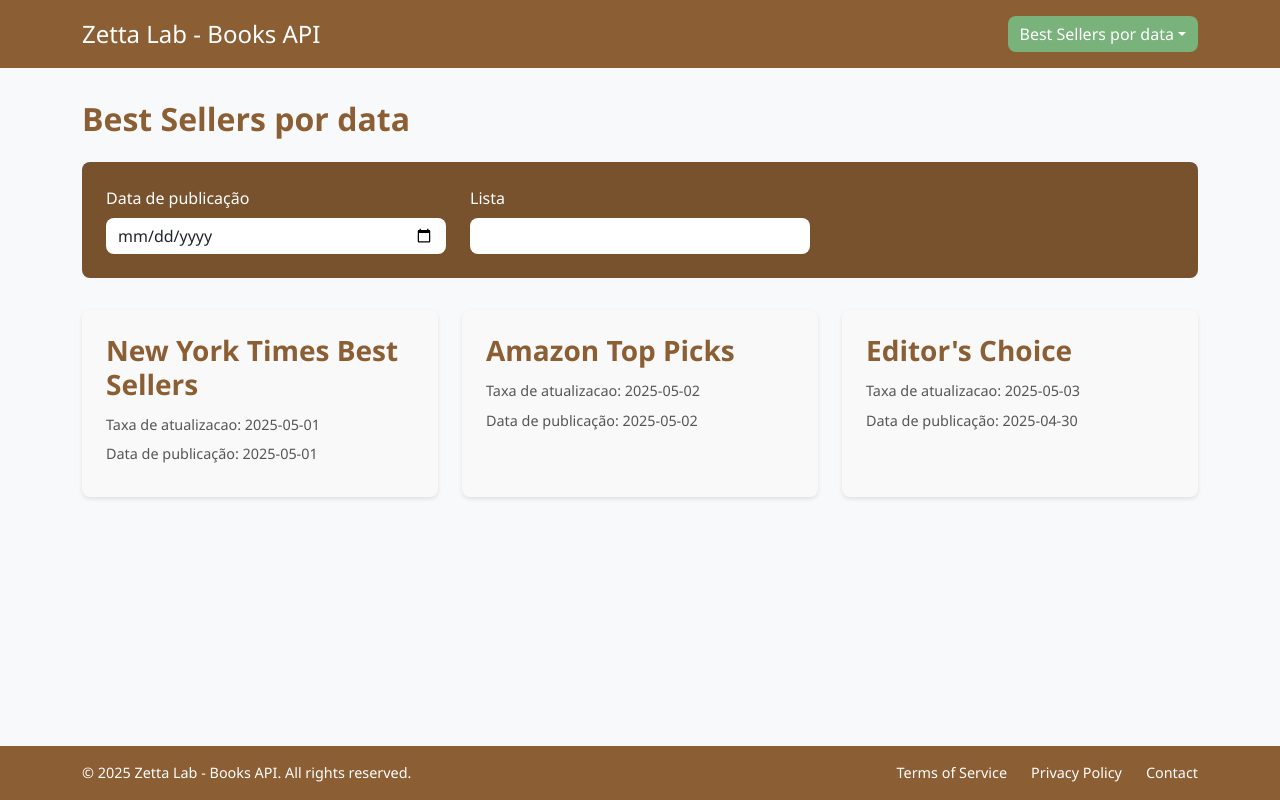
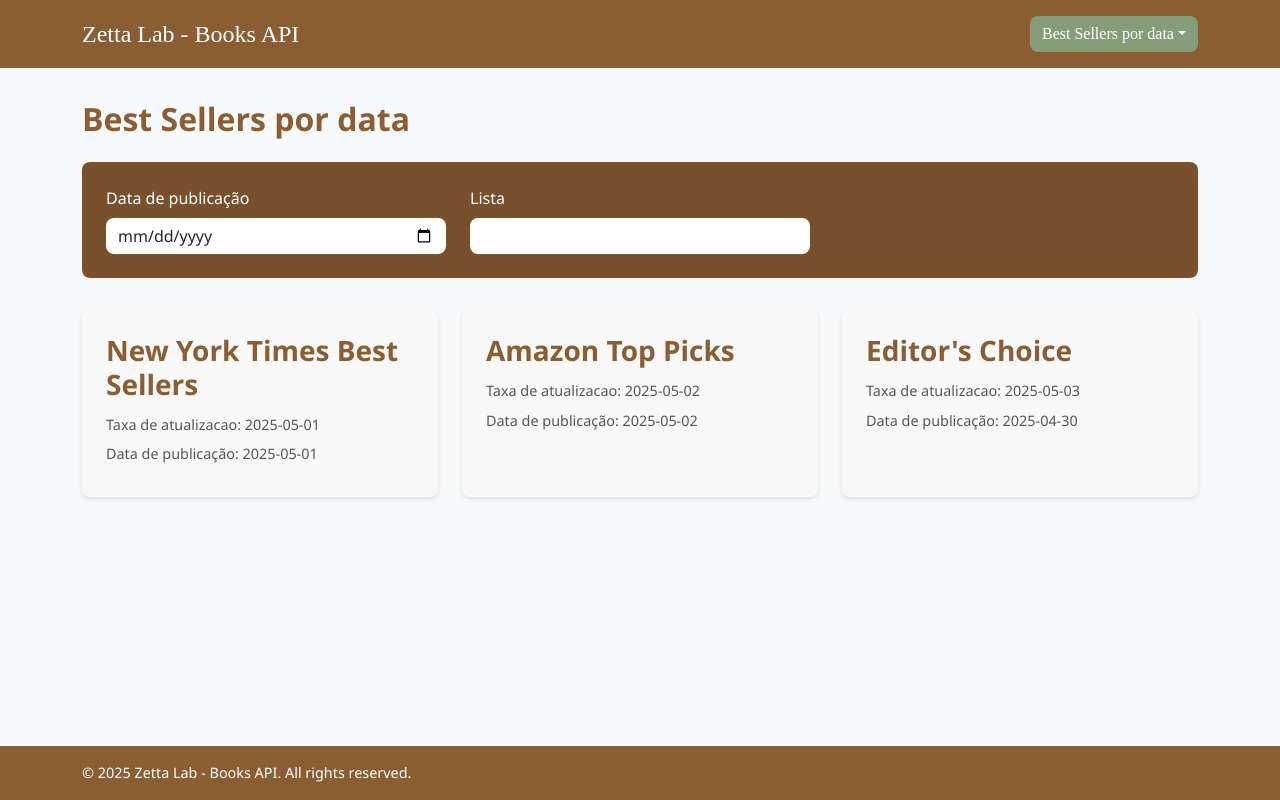
Before and after one commit to JoseJaan/API-Zetta, a React (Vite) app: page / in a window 1280 px wide. Built offline with nearby package versions, Linux system fonts and the light colour scheme.

Commit message:
feat: estilizando interface

```diff
--- a/src/components/Footer/Footer.tsx
+++ b/src/components/Footer/Footer.tsx
@@ -10,11 +10,6 @@ const Footer = () => {
           <p className="copyright">
             &copy; {currentYear} Zetta Lab - Books API. All rights reserved.
           </p>
-          <div className="footer-links">
-            <a href="#" className="footer-link">Terms of Service</a>
-            <a href="#" className="footer-link">Privacy Policy</a>
-            <a href="#" className="footer-link">Contact</a>
-          </div>
         </div>
       </div>
     </footer>
--- a/src/components/Header/Header.scss
+++ b/src/components/Header/Header.scss
@@ -12,12 +12,14 @@
   }
 
   .header-title {
+    font-family: 'Italiana';
     font-size: 1.5rem;
     font-weight: 500;
     margin: 0;
   }
 
   .dropdown-toggle {
+    font-family: 'Italiana', serif;
     background-color: $secondary-color;
     border: none;
 
@@ -28,6 +30,7 @@
 
   .dropdown-menu {
     .dropdown-item {
+      font-family: 'Italiana', serif;
       &.active {
         background-color: $secondary-color;
       }
--- a/src/styles/_variables.scss
+++ b/src/styles/_variables.scss
@@ -1,6 +1,6 @@
 // Primary Theme Colors
-$primary-color: #8B5E34; // Brown color from screenshots
-$secondary-color: #79B27B; // Green color from dropdown buttons
+$primary-color: #8B5D33;
+$secondary-color: #869D7A;
 $text-color: #333;
 $light-bg: #f8f9fa;
 
```
